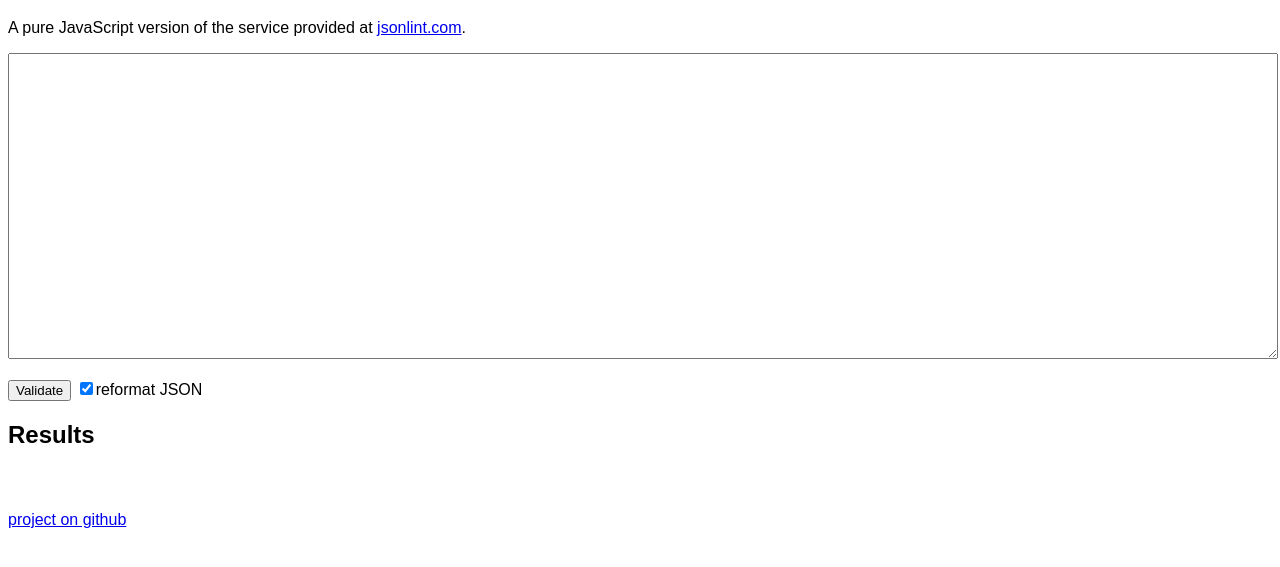
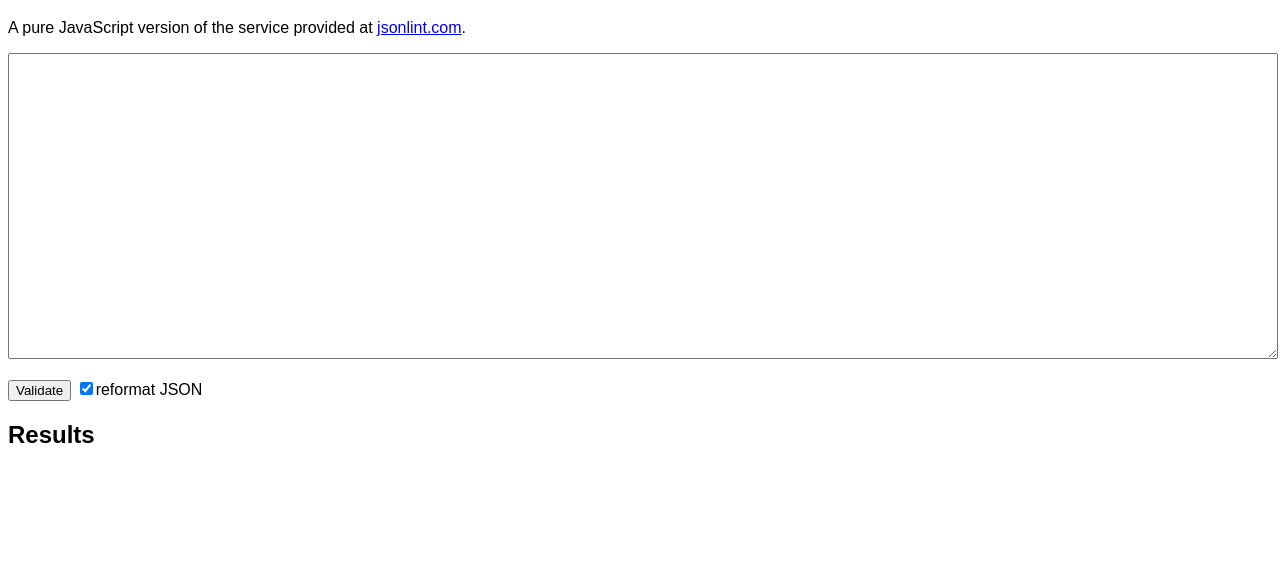
Before and after one commit to bachvtuan/jsonlint-offline-as-chrome-extension, a browser extension: page index.html in a window 1280 px wide. Shown: the part 61-628 px from the top of the page. Drawn offline with Linux system fonts and the light colour scheme.

Commit message:
no comment

```diff
--- a/custom.js
+++ b/custom.js
@@ -1,4 +1,3 @@
-
 window.onload = function () {
   document.getElementById("button").onclick = function () {
     try {
--- a/index.html
+++ b/index.html
@@ -35,6 +35,5 @@
   </p>
   <h2>Results</h2>
   <pre id="result"></pre>
-  <p><a href="http://github.com/zaach/jsonlint">project on github</a></p>
 </body>
 </html>
```
Also changed, not shown: favicon.ico (deleted), 1 other file. Lines whose indentation alone changed are shown as unchanged.
